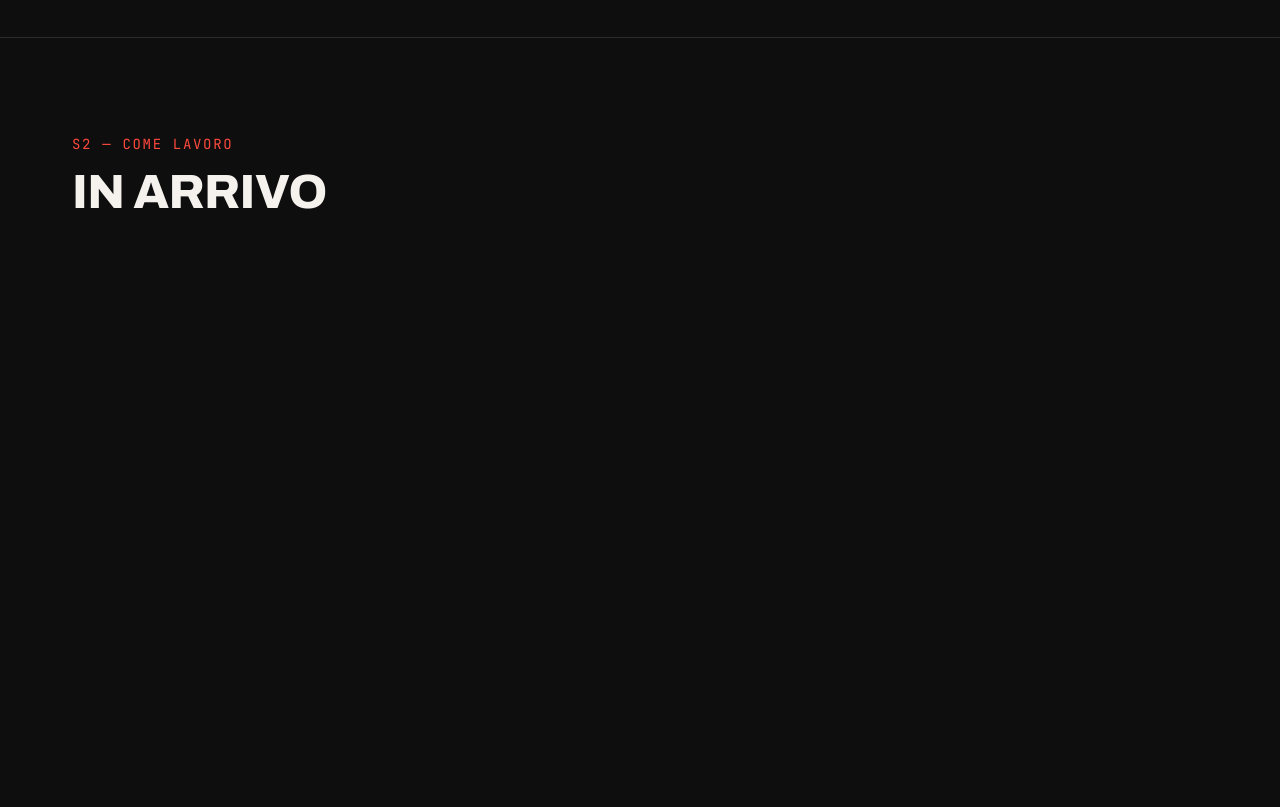
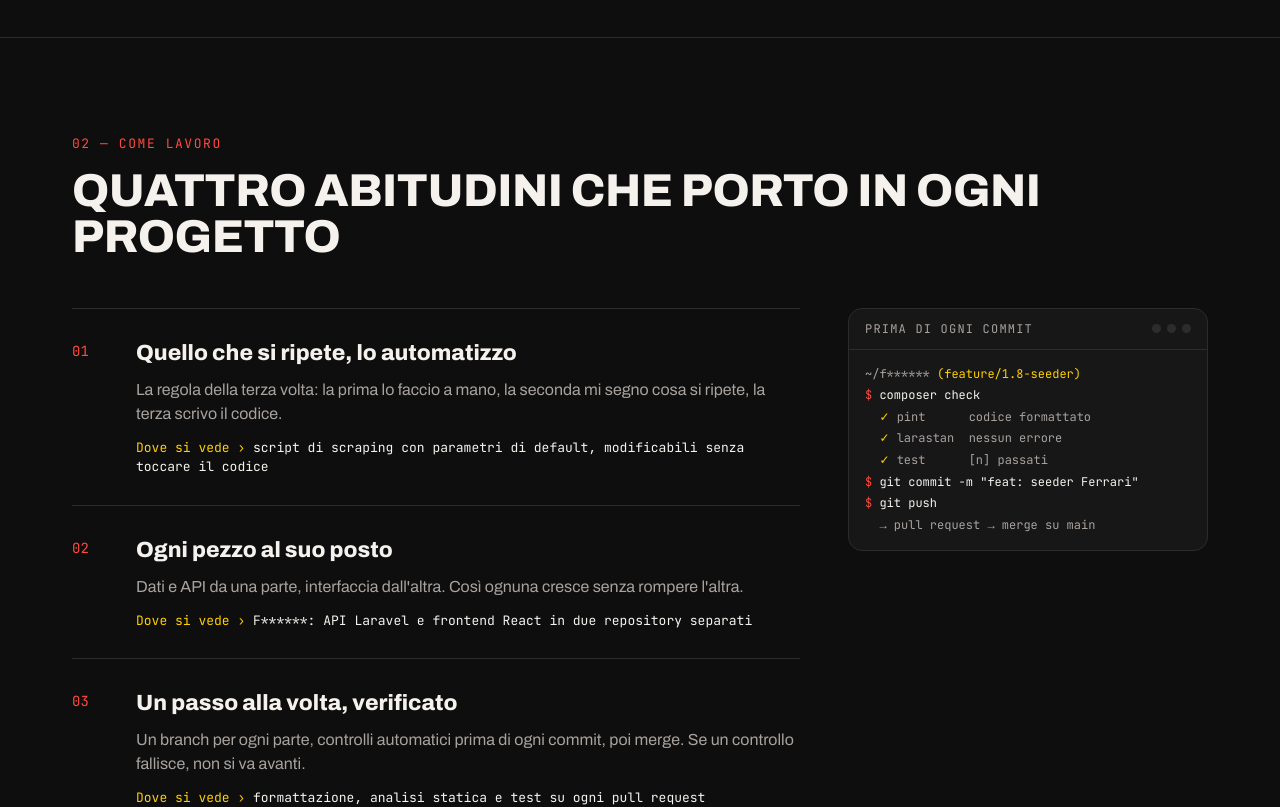
Before and after one commit to matteolepera/portfolio, a React (Vite) app: page / in a window 1280 px wide. Shown: the part 2400-3207 px from the top of the page. Built offline with nearby package versions, Linux system fonts and the light colour scheme; no server answers; a web font is replaced by a local one.

Commit message:
feat: sezione come lavoro con abitudini e terminale

```diff
--- /dev/null
+++ b/src/components/home/Workflow.jsx
@@ -0,0 +1,22 @@
+import { commitTerminal, habits } from "../../content/workflow";
+import SectionHeading from "../ui/SectionHeading";
+import CommitTerminal from "./CommitTerminal";
+import HabitList from "./HabitList";
+
+export default function Workflow() {
+  return (
+    <section id="come-lavoro" className="scroll-mt-[88px] border-t border-line">
+      <div className="mx-auto max-w-[1200px] px-5 py-16 md:px-8 md:py-20 lg:py-24">
+        <SectionHeading
+          index="02"
+          kicker="Come lavoro"
+          title="Quattro abitudini che porto in ogni progetto"
+        />
+        <div className="flex flex-wrap items-start gap-12">
+          <HabitList habits={habits} />
+          <CommitTerminal lines={commitTerminal} />
+        </div>
+      </div>
+    </section>
+  );
+}
--- a/src/pages/Home.jsx
+++ b/src/pages/Home.jsx
@@ -2,6 +2,7 @@ import { Helmet } from "react-helmet-async";
 import { sectors } from "../content/sectors";
 import Projects from "../components/home/Projects";
 import Hero from "../components/home/Hero";
+import Workflow from "../components/home/Workflow";
 
 export default function Home() {
   return (
@@ -20,8 +21,10 @@ export default function Home() {
 
       <Projects />
 
+      <Workflow />
+
       {sectors
-        .filter((sector) => sector.id !== "progetti")
+        .filter((sector) => !["progetti", "come-lavoro"].includes(sector.id))
         .map((sector) => (
           <section
             key={sector.id}
```
